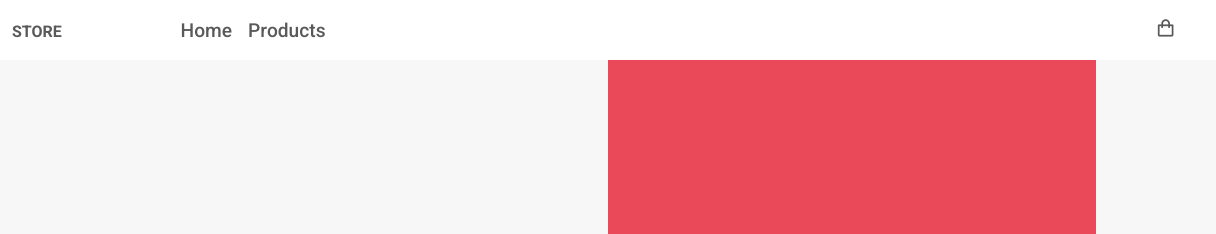
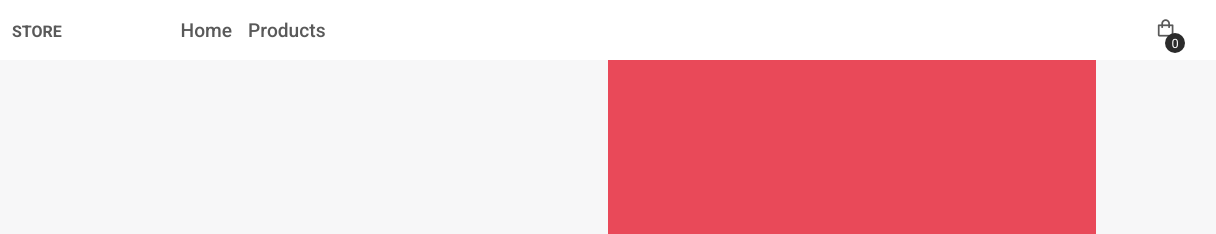
Before and after one commit to ftorrelles/e-commerce, a plain HTML site: page index.html in a window 1280 px wide. Shown: the top 234 px of the page, 64-1280 px from the left. Drawn offline with nearby package versions, Linux system fonts and the light colour scheme.

Commit message:
se agrego contador en bolsa

```diff
--- a/index.html
+++ b/index.html
@@ -25,7 +25,7 @@
                 <div class="nav_icons">
                     <div class="nav_shop" id="cart-shop">
                         <i class="bx bx-shopping-bag"></i>
-                        <span id="cart-count" class="count"></span>
+                        <span class="count_bag"></span>
                     </div>
 
                     <div class="nav_toggle" id="nav-toggle">
@@ -36,7 +36,7 @@
         </header>
         <!-- -----main------ -->
         <main class="main">
-
+<span></span>
             <section><div class="home" id="home">
                 <div class="home_container">
                     <div class="home_container-img">
--- a/src/css/styles.css
+++ b/src/css/styles.css
@@ -120,6 +120,24 @@ html {
 }
 .bx:hover {
     color: var(--img-home);
+}
+.nav_shop {
+    position: relative;
+}
+.count_bag {
+    background-color: var(--darkgray-btnAdd);
+    color: var(--container-color);
+    display: grid;
+    width: 20px;
+    height: 20px;
+    justify-content: center;
+    align-items: center;
+    border-radius: 50%;
+    border: none;
+    position: absolute;
+    left: 10px;
+    top: 15px;
+    font-size: 0.8rem;
 }
 
 /* --------------------------- */
--- a/src/js/main.js
+++ b/src/js/main.js
@@ -51,7 +51,7 @@ const contentBagShop = document.querySelector(".content-bag-shop");
 const icomShoppingX = document.querySelector(".bx-x");
 const contentBagShopItems = document.querySelector(".content-bag-shop_items");
 const contentBagShopTotal = document.querySelector(".content-bag-shop_total");
-
+const amountBag = document.querySelector(".count_bag");
 ////////funciones de pintar////////////
 let ObjetBagShop = {};
 
@@ -71,7 +71,9 @@ function printCards() {
             ${btBuy}
             <div class="card-inf">
                 <div class="card_price-stock">
-                    <span><b class="price">$${price},00</b> | Stock: ${stock}</span>
+                    <span><b class="price">$${price.toFixed(
+                        2
+                    )}</b> | Stock: ${stock}</span>
                 </div>
                 <h3>${name}</h3>
             </div>
@@ -96,7 +98,7 @@ function printBagShop() {
             <div class="card-bag-inf">
                 <h3>${name}</h3>
                 <span>Stock: ${stock}</span>
-                <p class="card-bag-price">Price: $ ${price},00</p>
+                <p class="card-bag-price">Price: $ ${price.toFixed(2)}</p>
                 <div class="card-bag-bt">
                     <button class="bag-bt less" id="${id}">-</button>
                     <span><strong>${amount} units</strong></span>
@@ -123,8 +125,20 @@ function printTotal() {
             return acum;
         }, 0);
         contentBagShopTotal.innerHTML = `
-    <h3>Total: $${total},00</h3>
+    <h3>Total: $${total.toFixed(2)}</h3>
     <button class="bt buy">Comprar</button>
+    `;
+    }
+
+    if (!newArraySum.length) {
+        amountBag.innerHTML = `<span>0</span>`;
+    } else {
+        let totalAmount = newArraySum.reduce((acum, curr) => {
+            acum += curr.amount;
+            return acum;
+        }, 0);
+        amountBag.innerHTML = `
+    <span>${totalAmount}</span>
     `;
     }
 }
@@ -223,7 +237,7 @@ contentBagShopTotal.addEventListener("click", (e) => {
         }
     }
 });
-console.log(ObjetBagShop);
+// console.log(ObjetBagShop);
 
 //////////libreria de filtro/////////////////////
 
```
